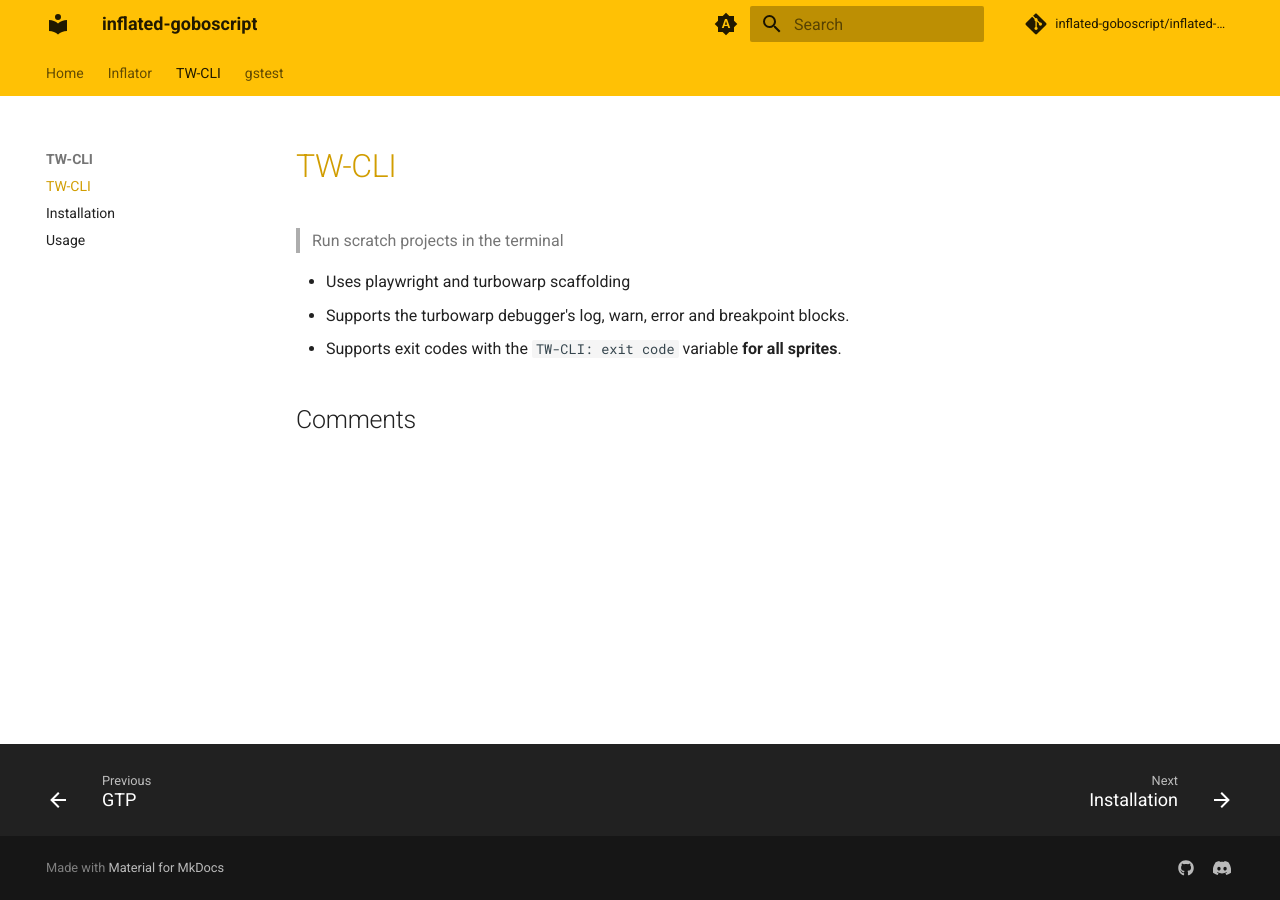
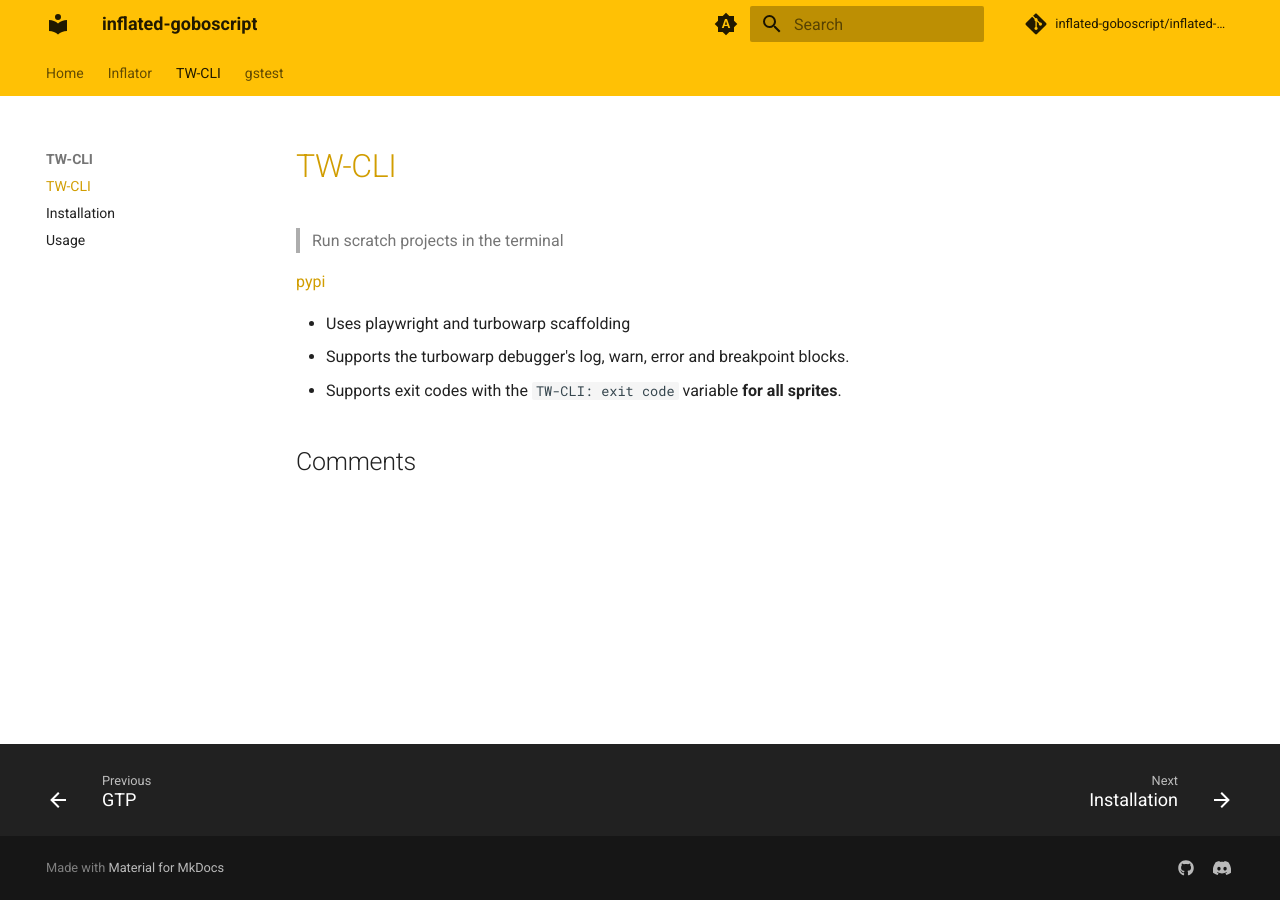
Before and after one commit to inflated-goboscript/inflated-goboscript.github.io, an MkDocs documentation site: the page built from docs/tw-cli/index.md, in a window 1280 px wide. Built offline with MkDocs 1.6.1 and Material for MkDocs 9.7.7, drawn with Linux system fonts in a browser that asks for light colours; comment, search, counter and statistics services are not loaded.

Commit message:
docs: tw cli pypi link

```diff
--- a/docs/tw-cli/index.md
+++ b/docs/tw-cli/index.md
@@ -2,6 +2,8 @@
 
 > Run scratch projects in the terminal
 
+[pypi](https://pypi.org/project/turbowarp-cli/)
+
 - Uses playwright and turbowarp scaffolding
 - Supports the turbowarp debugger's log, warn, error and breakpoint blocks.
 - Supports exit codes with the `TW-CLI: exit code` variable **for all sprites**.
```
